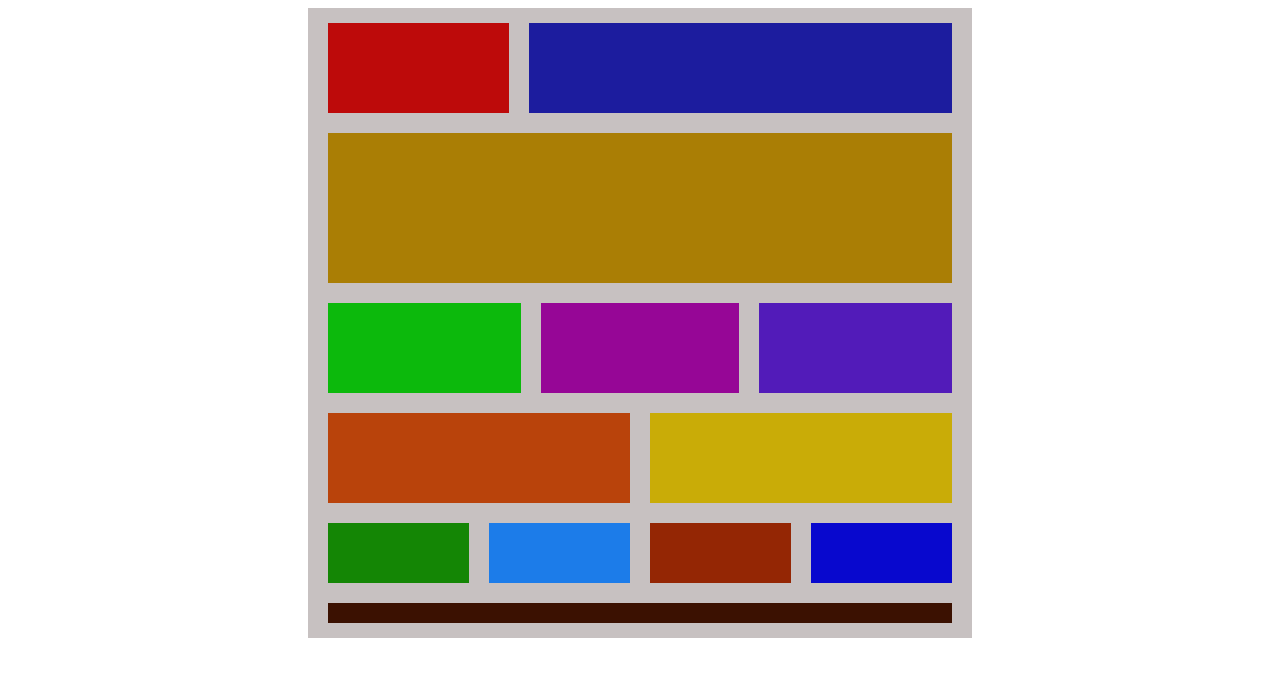
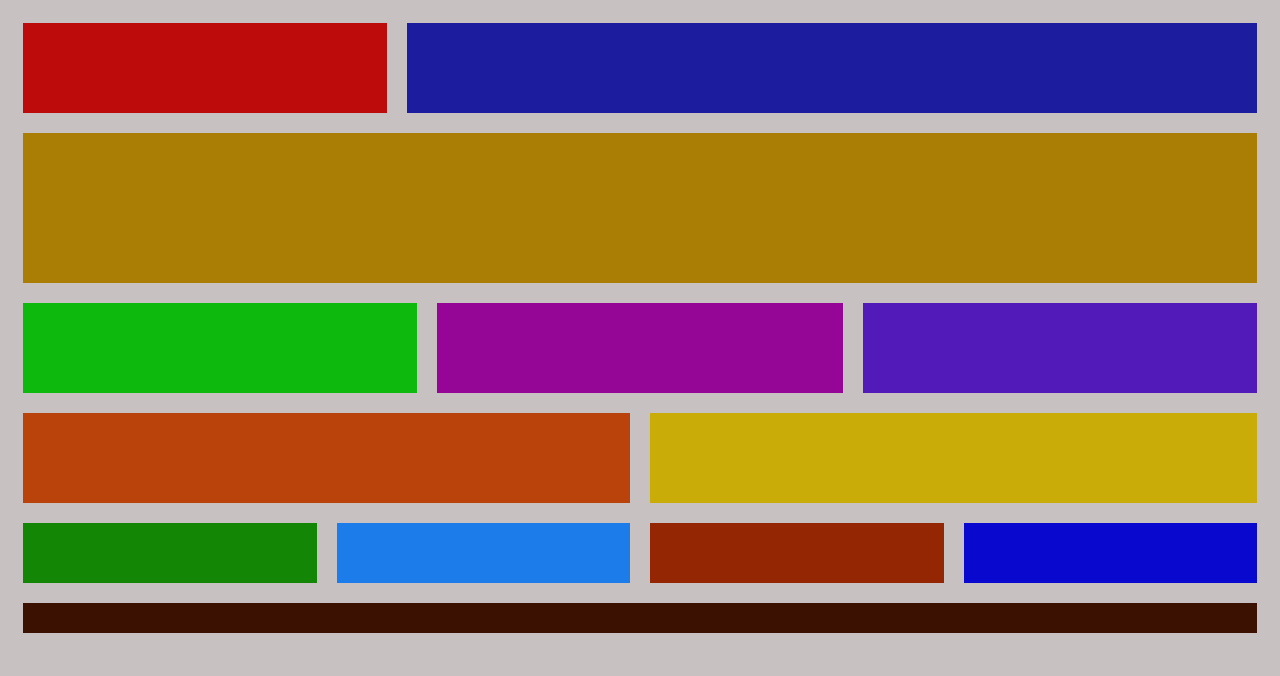
Before and after one commit to Sherin40/ACS-Tasks, a plain HTML site: page CSS-Task-1/color box/index.html in a window 1280 px wide. Drawn offline with Linux system fonts and the light colour scheme.

Commit message:
task1 changes

```diff
--- a/CSS-Task-1/color box/index.html
+++ b/CSS-Task-1/color box/index.html
@@ -4,7 +4,7 @@
 <head>
   <meta charset="UTF-8" />
   <meta name="viewport" content="width=device-width, initial-scale=1.0" />
-  <title>Color Box</title>
+  <title>Color-Box</title>
   <link href="style.css" rel="stylesheet" />
 </head>
 
--- a/CSS-Task-1/color box/style.css
+++ b/CSS-Task-1/color box/style.css
@@ -1,11 +1,7 @@
+body{background-color: rgb(199, 193, 193);}
+
 .colorbox {
-  background-color: rgb(199, 193, 193);
-  padding-left: 20px;
-  padding-right: 20px;
-  padding-top: 15px;
-  padding-bottom: 15px;
-  margin-left: 300px;
-  margin-right: 300px;
+  padding:15px;
 }
 
 .row1,
@@ -91,6 +87,6 @@
 }
 
 .row6 {
-  height: 20px;
+  height: 30px;
   background: rgb(59, 17, 1);
 }
--- a/CSS-Task-1/layout/style.css
+++ b/CSS-Task-1/layout/style.css
@@ -2,16 +2,21 @@ body {
     background: black;
     padding-left: 30%;
     padding-right: 30%;
-    margin-top: 5%;
+    padding-top: 40px;
+    padding-bottom: 30px;
 }
 
 h2 {
     text-align: center;
     font-family: sans-serif;
+    font-size: xx-large;
     color: white;
     letter-spacing: 45px;
+    margin-top:15px;
     margin-bottom: -5px;
     margin-left: 45px;
+    font-weight: bold;
+
 }
 
 hr {
--- a/CSS-Task-1/localfonts/styles.css
+++ b/CSS-Task-1/localfonts/styles.css
@@ -39,9 +39,7 @@ img {
   width: 300px;
   height: 300px;
   top: 50%;
-  left: 48%;
-  margin-top: -50px;
-  margin-left: -100px;
+  left: 40%;
 }
 
 body {
```
Also changed, not shown: CSS-Task-1/localfonts/index.html (+1 -1 lines).
